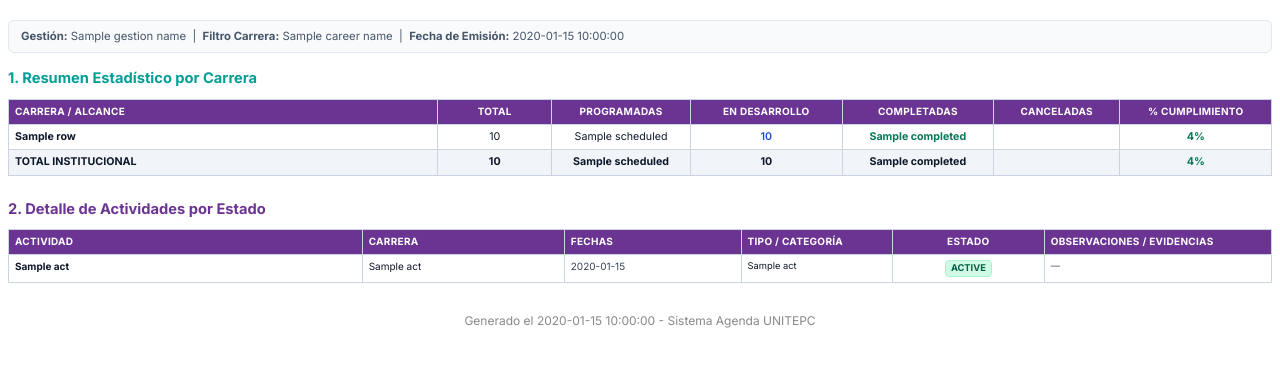
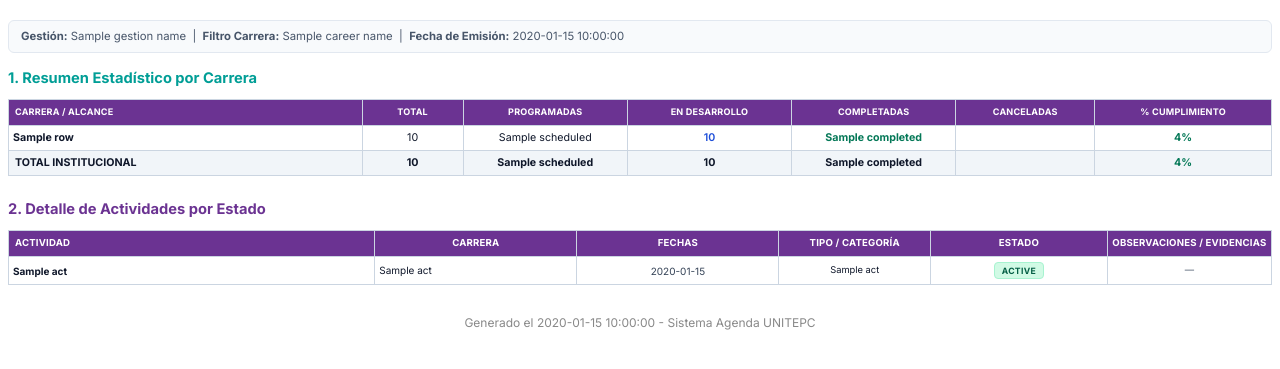
Before and after one commit to haroldiux/AGENDACIENTIFICA, a Python web app: template backend/app/templates/seguimiento_report.html in a window 1280 px wide. Shown: the part 77-446 px from the top of the page. Run offline with Jinja, Linux system fonts and the light colour scheme; the template is opened without the code that fills it: most values are stand-ins (such as "Sample title", 1, 10 or a date in 2020).

Commit message:
fix(reports): balance table columns, prevent header hyphenation and vertically center status badges

```diff
--- a/backend/app/templates/seguimiento_report.html
+++ b/backend/app/templates/seguimiento_report.html
@@ -59,31 +59,55 @@
     table.table-summary th, table.table-summary td,
     table.table-details th, table.table-details td {
         border: 1px solid #cbd5e1;
-        padding: 5px 6px;
-        word-wrap: break-word;
-        overflow-wrap: break-word;
-        word-break: break-word;
+        padding: 5px 4px;
         box-sizing: border-box;
     }
 
-    table.table-summary th, table.table-details th {
+    table.table-summary th {
         background-color: #6B3392;
         color: #ffffff;
         font-weight: 700;
-        font-size: 7.5pt;
+        font-size: 6.8pt;
         text-transform: uppercase;
-        letter-spacing: 0.3px;
+        letter-spacing: 0.2px;
         vertical-align: middle;
+        text-align: center;
+        white-space: normal;
+        word-break: normal;
+        overflow-wrap: normal;
+        hyphens: none;
+        padding: 6px 3px;
+    }
+
+    table.table-details th {
+        background-color: #6B3392;
+        color: #ffffff;
+        font-weight: 700;
+        font-size: 7.2pt;
+        text-transform: uppercase;
+        letter-spacing: 0.2px;
+        vertical-align: middle;
+        text-align: center;
+        padding: 6px 4px;
+    }
+
+    table.table-details th:first-child {
+        text-align: left;
+        padding-left: 6px;
     }
 
     table.table-summary td {
         font-size: 8pt;
         vertical-align: middle;
+        word-wrap: break-word;
+        overflow-wrap: break-word;
     }
 
     table.table-details td {
         font-size: 7.5pt;
-        vertical-align: top;
+        vertical-align: middle !important;
+        word-wrap: break-word;
+        overflow-wrap: break-word;
     }
 
     tr:nth-child(even) {
@@ -92,14 +116,15 @@
 
     .badge-status {
         display: inline-block;
-        padding: 2px 5px;
+        padding: 2.5px 7px;
         border-radius: 4px;
-        font-size: 7pt;
+        font-size: 6.5pt;
         font-weight: 700;
         text-transform: uppercase;
-        white-space: normal;
+        letter-spacing: 0.3px;
+        white-space: nowrap !important;
         text-align: center;
-        line-height: 1.15;
+        line-height: 1.2;
     }
     .badge-completed { background-color: #d1fae5; color: #065f46; border: 1px solid #a7f3d0; }
     .badge-in_progress { background-color: #dbeafe; color: #1e40af; border: 1px solid #bfdbfe; }
@@ -117,6 +142,7 @@
         font-size: 7pt;
         color: #334155;
         line-height: 1.2;
+        text-align: center;
     }
 </style>
 {% endblock %}
@@ -132,17 +158,17 @@
 
 <table class="table-summary">
     <colgroup>
-        <col style="width: 34%;">
-        <col style="width: 9%;">
+        <col style="width: 28%;">
+        <col style="width: 8%;">
+        <col style="width: 13%;">
+        <col style="width: 13%;">
+        <col style="width: 13%;">
         <col style="width: 11%;">
-        <col style="width: 12%;">
-        <col style="width: 12%;">
-        <col style="width: 10%;">
-        <col style="width: 12%;">
+        <col style="width: 14%;">
     </colgroup>
     <thead>
         <tr>
-            <th>Carrera / Alcance</th>
+            <th style="text-align: left; padding-left: 6px;">Carrera / Alcance</th>
             <th style="text-align: center;">Total</th>
             <th style="text-align: center;">Programadas</th>
             <th style="text-align: center;">En Desarrollo</th>
@@ -166,7 +192,7 @@
         </tr>
         {% endfor %}
         <tr style="background-color: #f1f5f9; font-weight: 700;">
-            <td>TOTAL INSTITUCIONAL</td>
+            <td style="padding-left: 6px;">TOTAL INSTITUCIONAL</td>
             <td style="text-align: center;">{{ totals.total }}</td>
             <td style="text-align: center;">{{ totals.scheduled }}</td>
             <td style="text-align: center;">{{ totals.in_progress }}</td>
@@ -184,21 +210,21 @@
 {% else %}
     <table class="table-details">
         <colgroup>
-            <col style="width: 28%;">
+            <col style="width: 29%;">
             <col style="width: 16%;">
+            <col style="width: 16%;">
+            <col style="width: 12%;">
             <col style="width: 14%;">
-            <col style="width: 12%;">
-            <col style="width: 12%;">
-            <col style="width: 18%;">
+            <col style="width: 13%;">
         </colgroup>
         <thead>
             <tr>
                 <th>Actividad</th>
                 <th>Carrera</th>
-                <th>Fechas</th>
-                <th>Tipo / Categoría</th>
+                <th style="text-align: center;">Fechas</th>
+                <th style="text-align: center;">Tipo / Categoría</th>
                 <th style="text-align: center;">Estado</th>
-                <th>Observaciones / Evidencias</th>
+                <th style="text-align: center;">Observaciones / Evidencias</th>
             </tr>
         </thead>
         <tbody>
@@ -209,15 +235,15 @@
                 </td>
                 <td>{{ act.career_name }}</td>
                 <td class="col-dates">{{ act.dates }}</td>
-                <td style="font-size: 7pt;">{{ act.type_label }}</td>
+                <td style="font-size: 7pt; text-align: center;">{{ act.type_label }}</td>
                 <td style="text-align: center;">
                     <span class="badge-status badge-{{ act.status }}">
                         {{ act.status_label }}
                     </span>
                 </td>
-                <td style="font-size: 7pt; color: #475569;">
+                <td style="font-size: 7pt; color: #475569; text-align: center;">
                     {% if act.notes %}
-                        <div><b>Notas:</b> {{ clamp_notes(act.notes) }}</div>
+                        <div style="text-align: left;"><b>Notas:</b> {{ clamp_notes(act.notes) }}</div>
                     {% endif %}
                     {% if act.has_evidence %}
                         <div style="color: #047857; font-weight: 600;">✓ Evidencia adjunta</div>
```
